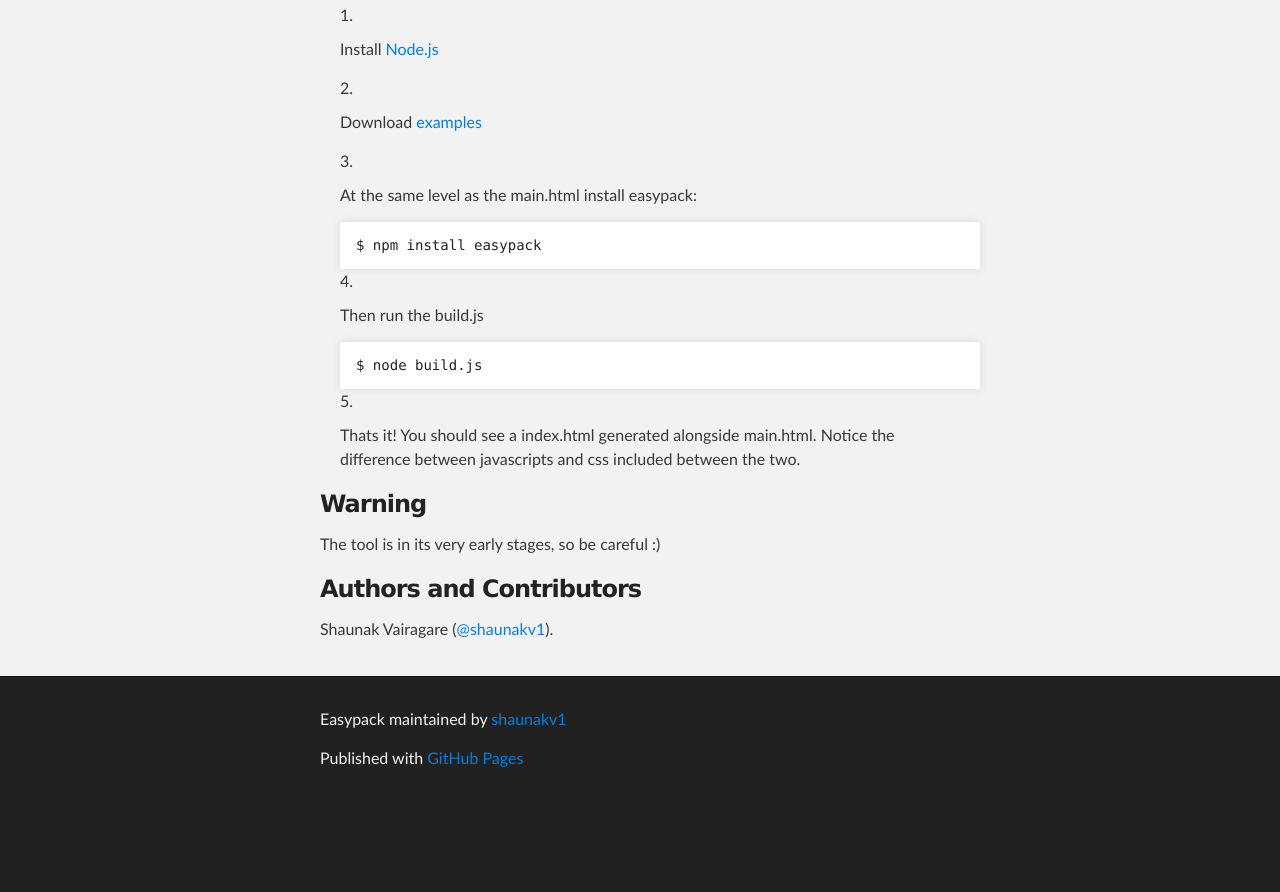
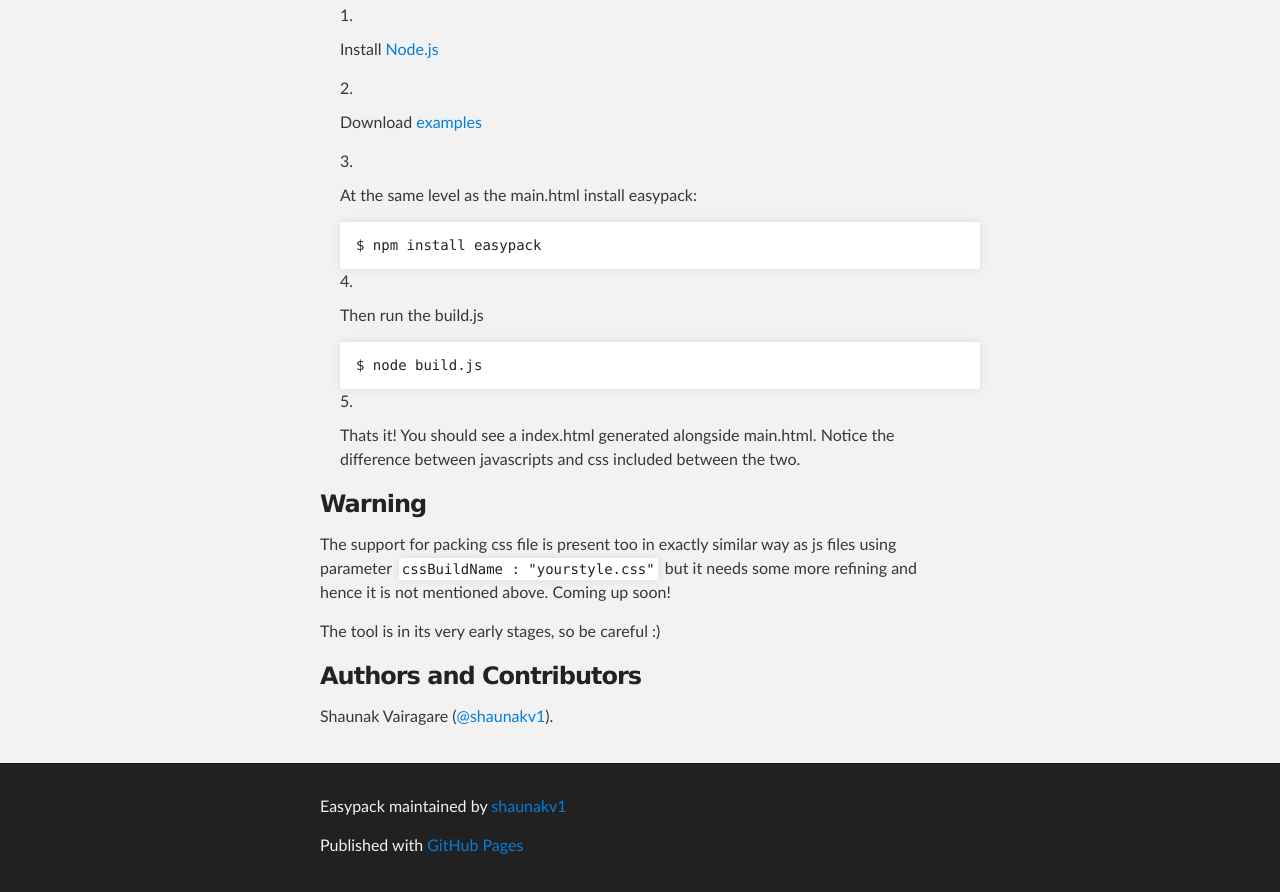
Before and after one commit to shaunakv1/easypack, a plain HTML site: page index.html in a window 1280 px wide. Shown: the part 2169-3061 px from the top of the page. Before the commit the page ends 2974 px from the top, so only its background shows below. Drawn offline with Linux system fonts and the light colour scheme.

```diff
--- a/index.html
+++ b/index.html
@@ -134,6 +134,9 @@
 </ol><h3>
 <a name="warning" class="anchor" href="#warning"><span class="octicon octicon-link"></span></a>Warning</h3>
 
+<p>The support for packing css file is present too in exactly similar way as js files using parameter <code>cssBuildName : "yourstyle.css"</code>
+but it needs some more refining and hence it is not mentioned above. Coming up soon! </p>
+
 <p>The tool is in its very early stages, so be careful :) </p>
 
 <h3>
```
Also changed, not shown: params.json (+1 -1 lines).
